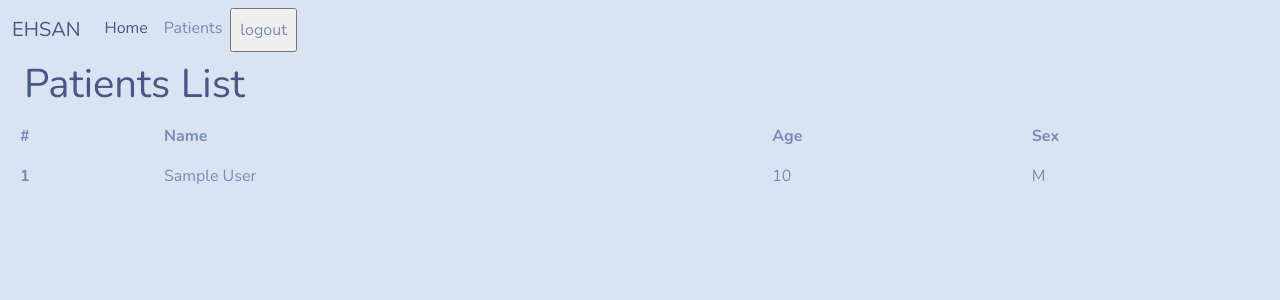
After one commit to AhmedRashed669/Ehsan, a Django app: page /patients/ in a window 1280 px wide. The commit adds this page. Shown: the top 300 px of the page. Run offline with Django 5.2, Linux system fonts and the light colour scheme; a user stored in the database is signed in; tables that the repository leaves empty hold one stand-in row (values such as "Sample post").

Commit message:
patient list without options

```diff
--- a/Ehsan/urls.py
+++ b/Ehsan/urls.py
@@ -23,5 +23,6 @@ urlpatterns = [
     path('',views.IndexView.as_view(),name='index'),
     path('home/',views.HomeView.as_view(),name='home'),
     path('accounts/',include('accounts.urls')),
+    path('patients/',include('patients.urls')),
 
 ]
--- a/Templates/base.html
+++ b/Templates/base.html
@@ -21,7 +21,7 @@
             {% if user.is_authenticated %}
             <div class="navbar-nav">
               <a class="nav-link active" aria-current="page" href="#">Home</a>
-              <a class="nav-link" href="#">Add patient</a>
+              <a class="nav-link" href="{% url 'patients:patient_list' %}">Patients</a>
               <form id="frm_logout" method="post" action="{% url 'accounts:logout' %}">
               {% csrf_token %}
               <input class="nav-link" type="submit" value="logout">
--- /dev/null
+++ b/patients/templates/patients/patient_list.html
@@ -0,0 +1,26 @@
+{% extends "base.html" %}
+{% block content %}
+
+<h1 class="container-fluid">Patients List</h1>
+{% for patient in patient_list %}
+<table class="table">
+    <thead>
+      <tr>
+        <th scope="col">#</th>
+        <th scope="col">Name</th>
+        <th scope="col">Age</th>
+        <th scope="col">Sex</th>
+      </tr>
+    </thead>
+    <tbody>
+      <tr>
+        <th scope="row">1</th>
+        <td>{{ patient.first_name }} {{ patient.last_name }}</td>
+        <td>{{ patient.age }}</td>
+        <td>{{ patient.sex }}</td>
+      </tr>
+    </tbody>
+  </table>
+{% endfor %}
+
+{% endblock %}
--- /dev/null
+++ b/patients/urls.py
@@ -0,0 +1,8 @@
+from django.urls import path
+from .views import *
+
+app_name = 'patients'
+
+urlpatterns = [
+    path('',PatientList.as_view(),name="patient_list")
+]
--- a/patients/views.py
+++ b/patients/views.py
@@ -1,3 +1,9 @@
 from django.shortcuts import render
+from django.views.generic import (ListView,DetailView)
+from django.contrib.auth.mixins import LoginRequiredMixin
+from .models import *
 
 # Create your views here.
+class PatientList(LoginRequiredMixin,ListView):
+    model = Patient
+    #context name will be patieint_list
```
